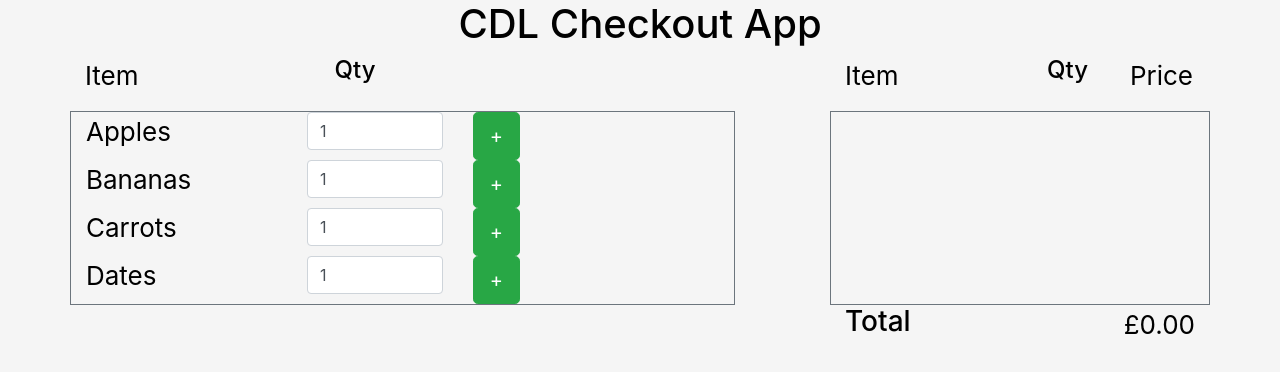
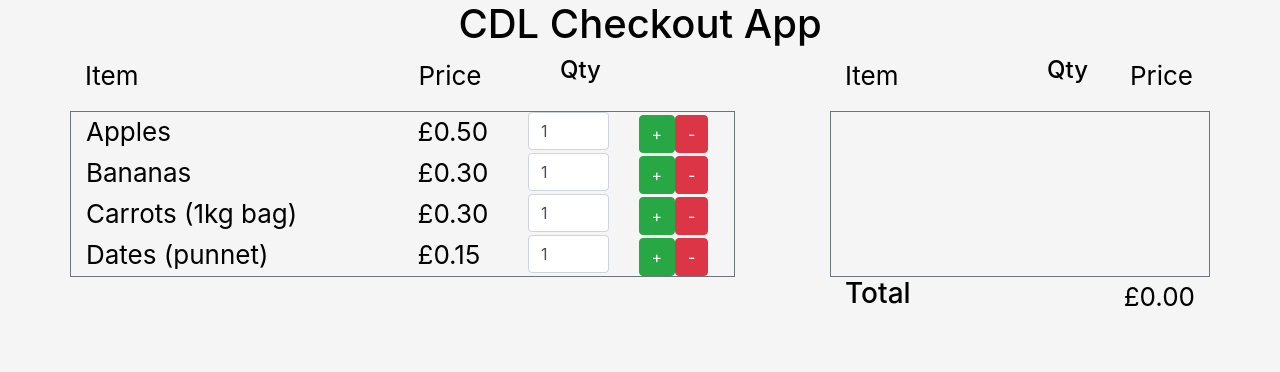
Before and after one commit to katiep28/cdl-checkout-system, a React (Create React App) app: page / in a window 1280 px wide. Shown: the top 372 px of the page. Built offline with nearby package versions, Linux system fonts and the light colour scheme.

Commit message:
Tidied up formatting of new layout and added a subtract button

```diff
--- a/src/App.js
+++ b/src/App.js
@@ -1,6 +1,5 @@
 import React from 'react';
 // import logo from './logo.svg';
-import AddItem from './AddItem';
 import ListItems from './ListItems';
 import ListBasket from './ListBasket';
 import './App.css';
@@ -96,26 +95,23 @@ class App extends React.Component {
           </div>
         </div>
 
-        {/* <div className="row" paddingbelow>
-          <div className="col-12 col-lg-12 border border-secondary border-thick">
-            <AddItem addToBasketFunc={this.addToBasket}
-              itemArray={items} />
-          </div>
-        </div> */}
-
         <div className="row paddingabove ">
-          <div className="col-1 col-lg-2">
+          <div className="col-1 col-lg-3">
             <p align="left">
               Item
             </p>
           </div>
-          <div className="col-10 col-lg-2">
-            <h4 align="center">
+          <div className="col-1 col-lg-2">
+          <p align="center">
+              Price
+            </p>
+          </div>
+          <div className="col-10 col-lg-1">
+            <h4 align="left">
                Qty
             </h4>
           </div>
-          <div className="col-10 col-lg-3"></div>
-          <div className="col-10 col-lg-1"></div>
+          <div className="col-10 col-lg-2"></div>
           <div className="col-1 col-lg-2">
             <p align="left">
               Item
--- a/src/ListItems.js
+++ b/src/ListItems.js
@@ -12,18 +12,14 @@ class ListItems extends React.Component {
                   offer: {}
                   }
   }
-  updateItem = (event) => {
-    this.setState({
-      name: event.target.value
-    })
-  }
+
   updateItemQty = (event) => {
     this.setState({
       itemQty: event.target.value
     })
   }
 
-  handleClick = () => {
+  handleAddClick = () => {
 
     if (this.state.itemQty === "") {
       alert("ERROR: You must enter a quantity greater than 0 before pressing the ADD button");
@@ -72,11 +68,13 @@ class ListItems extends React.Component {
   render() {
     return (
       <div className="row">
-      {/* <div className="ListItem"> */}
-        <div className="col-12 col-lg-4">
+        <div className="col-12 col-lg-6">
           {this.props.name}
         </div>
-        <div className="col-12 col-lg-3">
+        <div className="col-12 col-lg-2">
+          {this.props.price.toLocaleString("en",{style: "currency", currency:"GBP"})}
+        </div>
+        <div className="col-12 col-lg-2">
           <input
             id="addItemQty"
             type="number"
@@ -85,10 +83,14 @@ class ListItems extends React.Component {
             onChange={this.updateItemQty} />
         </div>
 
-        <div className="col-12 col-lg-5">
+        <div className="col-12 col-lg-2">
            <button type="button"
-                   className="btn btn-success btn-lg"
-                   onClick={this.handleClick}> +
+                   className="btn btn-success"
+                   onClick={this.handleAddClick}> +
+           </button>
+           <button type="button"
+                   className="btn btn-danger"
+                   onClick={this.handleMinusClick}> -
            </button>
         </div>
        </div >
--- a/src/data/pricingData.json
+++ b/src/data/pricingData.json
@@ -17,12 +17,12 @@
             "discount":0.15
            }},
         {"item":"C",
-          "name":"Carrots",
+          "name":"Carrots (1kg bag)",
          "price":0.30,
          "offer":{
            }},
         {"item":"D",
-          "name":"Dates",
+          "name":"Dates (punnet)",
          "price":0.15,
          "offer":{
            }}
```
